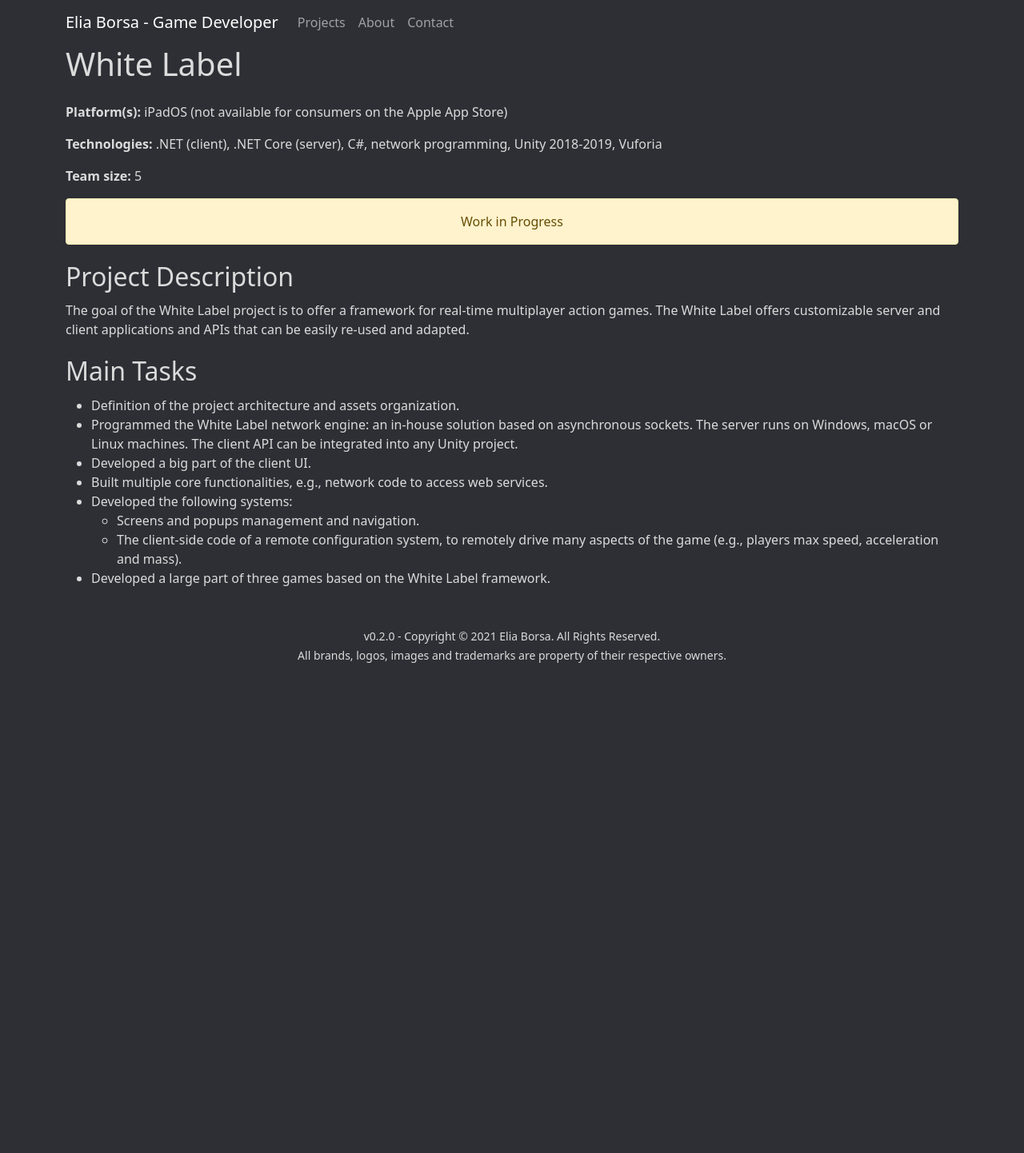
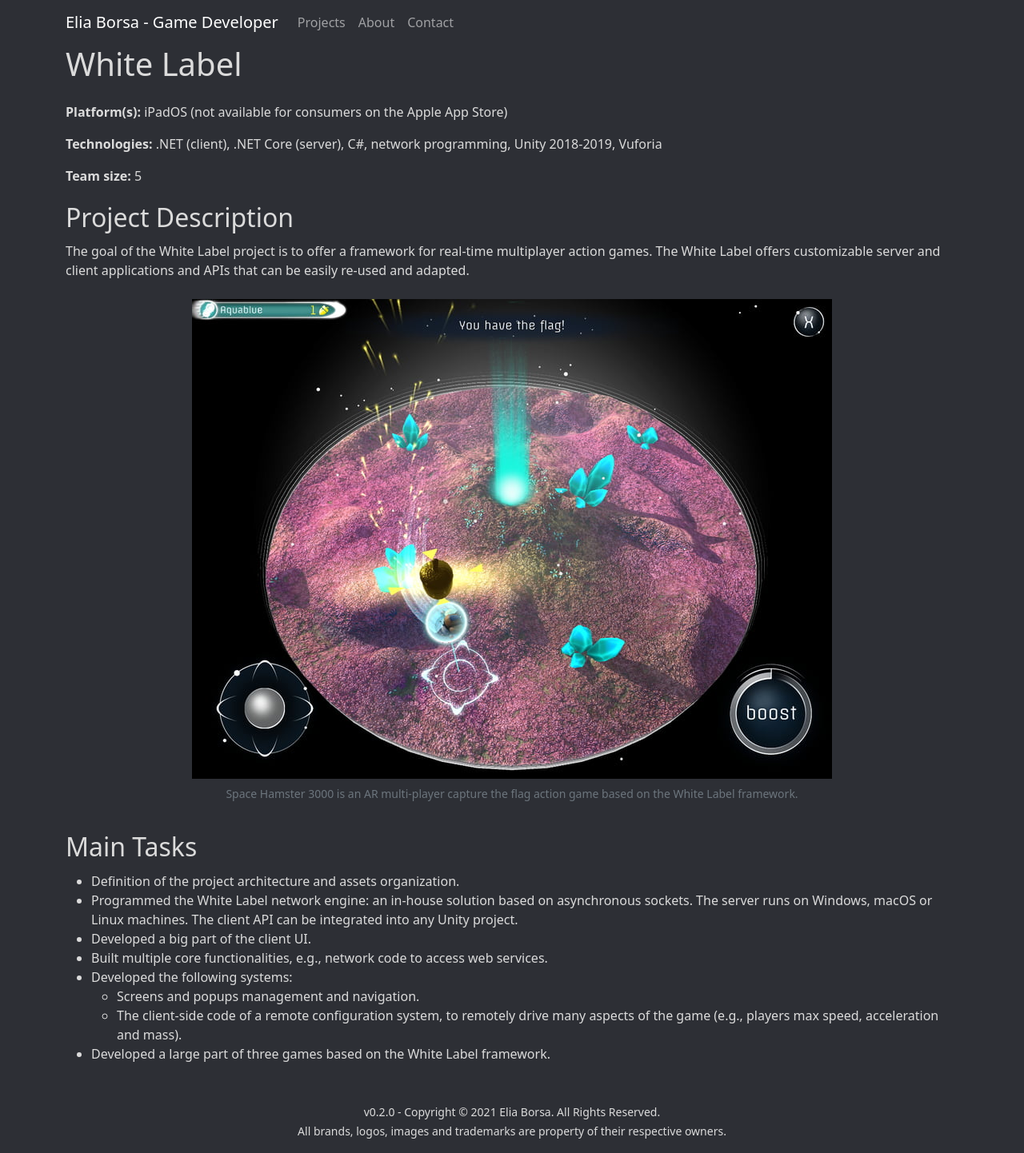
Before and after one commit to Aquastorm/aquastorm.github.io, a Jekyll site: the page built from collections/_projects/whiteLabel.html, in a window 1280 px wide. Shown: the whole page at 80% size. Built offline with Jekyll 4.4.1, drawn with Linux system fonts in a browser that asks for light colours; nearby versions of some CDN libraries; before the commit the page ends 900 px from its top, so only the background shows below that.

Commit message:
[added] screenshot to the White Label project

```diff
--- a/collections/_projects/directBuild.html
+++ b/collections/_projects/directBuild.html
@@ -15,6 +15,8 @@ thumbnailFile: /assets/images/projects/DB_Thumbnail.png
         deploy games for the iOS (and iPadOS) on their machines. For legal reasons, code for iOS can only be built on a Mac. Thus, developer that wanted to
         test even a little code change, had to go trough a manual, error prone and lengthy process, involving, among other things, to find a free Mac and
         physically go there to build their games.
+    </p>
+    <p>
         With {{ page.projectName }}, every manual step has been automated and developers can now continue working on their projects while letting a remote Mac
         machine build and deploy their games on iOS devices.
     </p>
--- a/collections/_projects/whiteLabel.html
+++ b/collections/_projects/whiteLabel.html
@@ -5,17 +5,25 @@ shortDescription: Reusable platform for real-time multiplayer action games
 platforms: iPadOS (not available for consumers on the Apple App Store)
 tech: .NET (client), .NET Core (server), C#, network programming, Unity 2018-2019, Vuforia
 teamSize: 5
-thumbnailFile: /assets/images/projects//WhiteLabelSH3k_Thumbnail.jpg
+thumbnailFile: /assets/images/projects//WLSH3k_Thumbnail.jpg
 ---
-<div class="alert alert-warning text-center" role="alert">
-    Work in Progress
-</div>
 
+<section>
     <h2>Project Description</h2>
     <p>The goal of the {{ page.projectName }} project is to offer a framework for real-time multiplayer action games. The {{ page.projectName }} offers
         customizable server and client applications and APIs that can be easily re-used and adapted.
     </p>
-
+    <div class="text-center mt-4 mb-2">
+        <figure class="figure">
+            <img class="figure-img img-fluid" src="/assets/images/projects/WLSH3kInGame02_c.jpg" width="800" height="600"
+                alt="In-game screenshot of one of the three games based on the {{ page.projectName }} framework. One can see a map with crystalls scattered
+                over the surface and a geyser in the mid. A hamster in an astronaut suit captured the flag.">
+            <figcaption class="figure-caption text-center">Space Hamster 3000 is an AR multi-player capture the flag action game based on the
+                {{ page.projectName }} framework.</figcaption>
+        </figure>
+    </div>
+</section>
+<section>
     <h2>Main Tasks</h2>
     <ul>
         <li>Definition of the project architecture and assets organization.</li>
@@ -36,3 +44,4 @@ thumbnailFile: /assets/images/projects//WhiteLabelSH3k_Thumbnail.jpg
         {% comment %}
         {% endcomment %}
     </ul>
+</section>
```
Also changed, not shown: assets/images/projects/WLSH3kInGame02_c.jpg (added), assets/images/projects/WLSH3k_Thumbnail.jpg (renamed from assets/images/projects/WhiteLabelSH3k_Thumbnail.jpg). Lines whose indentation alone changed are shown as unchanged.
